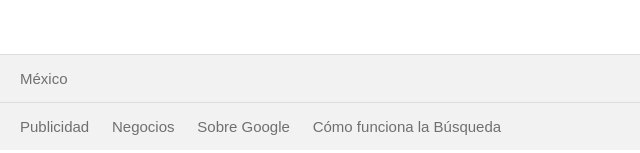
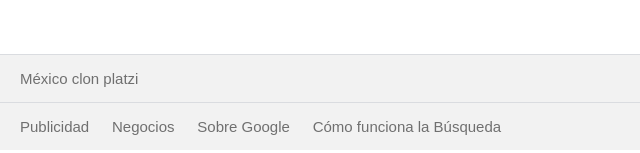
Before and after one commit to molotover/google-clone, a plain HTML site: page index.html in a window 1280 px wide. Shown: the part 644-797 px from the top of the page, 0-640 px from the left. Drawn offline with Linux system fonts and the light colour scheme.

Commit message:
arreglo footer

```diff
--- a/index.html
+++ b/index.html
@@ -41,7 +41,7 @@
     </main>
     <footer>
       <div class="sec-up">
-        <p>México</p>
+        <p>México clon platzi</p>
       </div>
       <div class="sec-down">
         <span class="ft-left">
```
